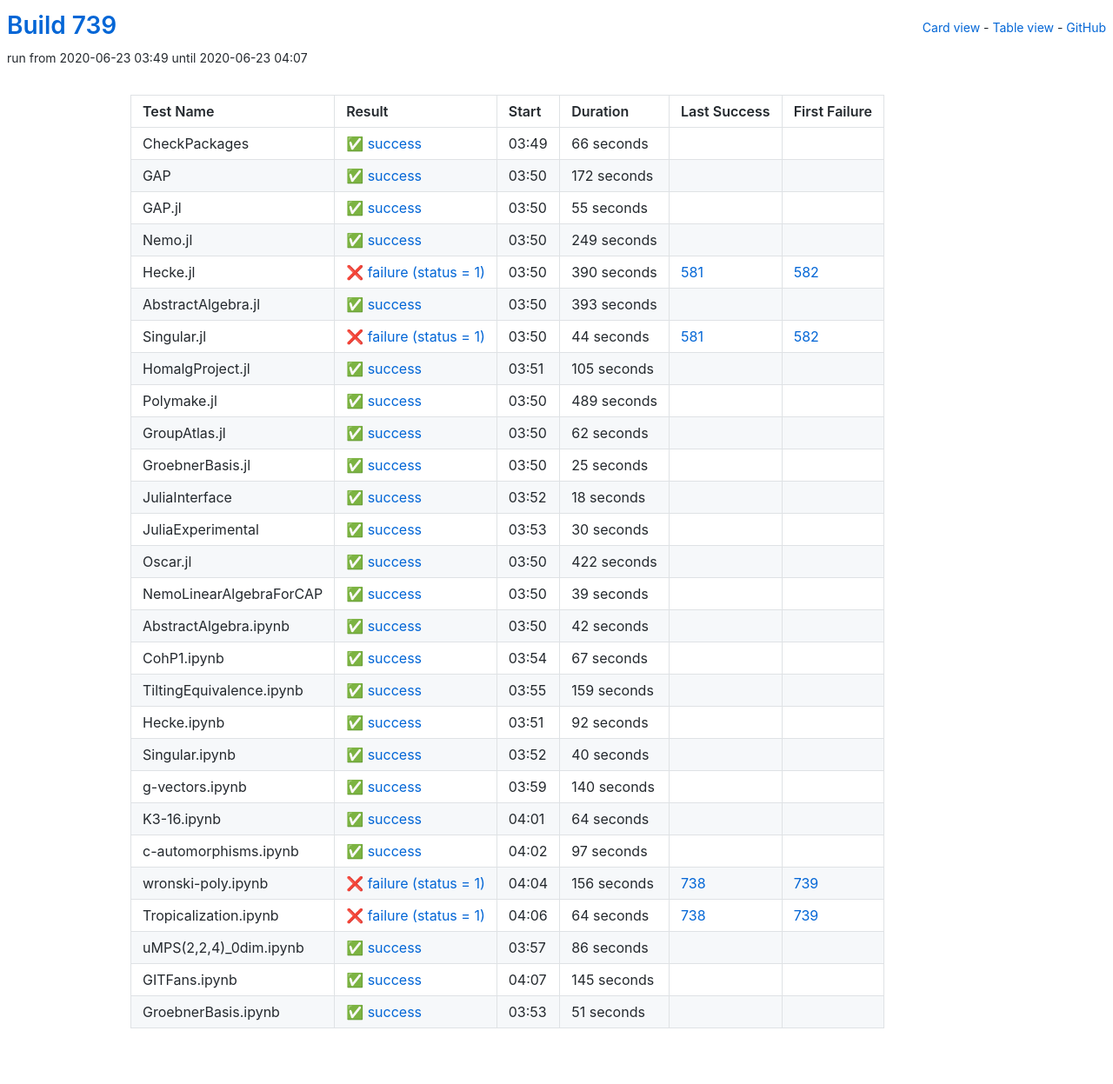
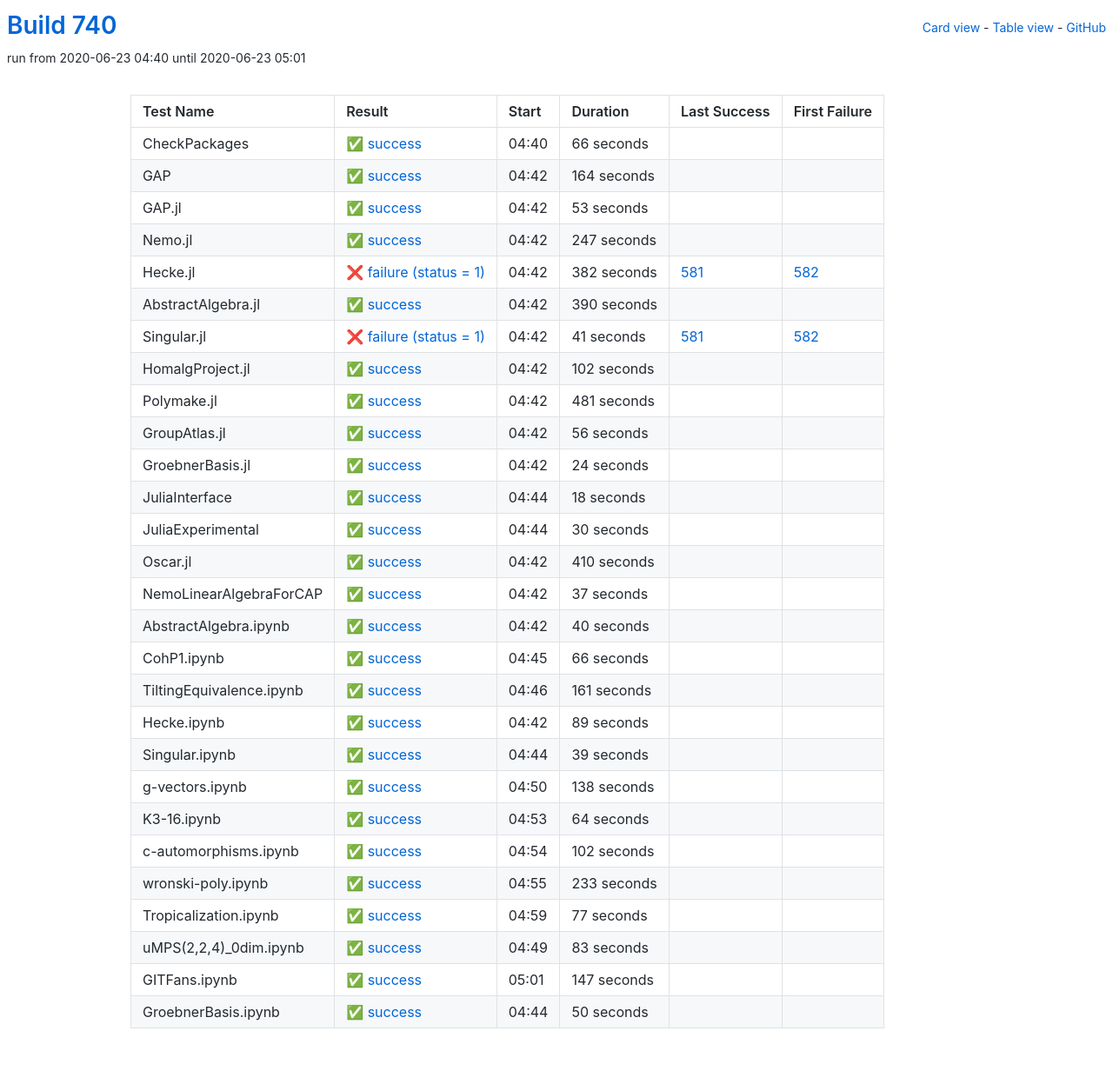
Before and after one commit to oscar-system/oscar-ci-status-1.4, a Jekyll site: the page built from table.html, in a window 1280 px wide. Shown: the whole page at 87% size. Built offline with Jekyll 4.4.1, drawn with Linux system fonts in a browser that asks for light colours.

Commit message:
Build #740

```diff
--- a/_data/ci.yml
+++ b/_data/ci.yml
@@ -1,6 +1,6 @@
 ---
-build: 739
-build_url: https://oscarci.mathematik.uni-kl.de/job/oscar-julia-1.4/739/
+build: 740
+build_url: https://oscarci.mathematik.uni-kl.de/job/oscar-julia-1.4/740/
 job: oscar-julia-1.4
 organization: oscar-system
 repo: oscar-ci-status-1.4
@@ -8,8 +8,8 @@ repourl: https://github.com/oscar-system/oscar-ci-status-1.4
 tests:
 - name: CheckPackages
   id: checkpackages
-  log: https://oscarci.mathematik.uni-kl.de/job/oscar-julia-1.4/739/artifact/logs/build-739/CheckPackages.log
-  start: 2020-06-23 03:49
+  log: https://oscarci.mathematik.uni-kl.de/job/oscar-julia-1.4/740/artifact/logs/build-740/CheckPackages.log
+  start: 2020-06-23 04:40
   success: true
   exitcode: 0
   status: success
@@ -20,128 +20,128 @@ tests:
   first_failure_url:
 - name: GAP
   id: gap
-  log: https://oscarci.mathematik.uni-kl.de/job/oscar-julia-1.4/739/artifact/logs/build-739/GAP.log
-  start: 2020-06-23 03:50
+  log: https://oscarci.mathematik.uni-kl.de/job/oscar-julia-1.4/740/artifact/logs/build-740/GAP.log
+  start: 2020-06-23 04:42
   success: true
   exitcode: 0
   status: success
-  duration: 172
+  duration: 164
   last_success: false
   last_success_url:
   first_failure: false
   first_failure_url:
 - name: GAP.jl
   id: gap-jl
-  log: https://oscarci.mathematik.uni-kl.de/job/oscar-julia-1.4/739/artifact/logs/build-739/GAP.jl.log
-  start: 2020-06-23 03:50
+  log: https://oscarci.mathematik.uni-kl.de/job/oscar-julia-1.4/740/artifact/logs/build-740/GAP.jl.log
+  start: 2020-06-23 04:42
   success: true
   exitcode: 0
   status: success
-  duration: 55
+  duration: 53
   last_success: false
   last_success_url:
   first_failure: false
   first_failure_url:
 - name: Nemo.jl
   id: nemo-jl
-  log: https://oscarci.mathematik.uni-kl.de/job/oscar-julia-1.4/739/artifact/logs/build-739/Nemo.jl.log
-  start: 2020-06-23 03:50
+  log: https://oscarci.mathematik.uni-kl.de/job/oscar-julia-1.4/740/artifact/logs/build-740/Nemo.jl.log
+  start: 2020-06-23 04:42
   success: true
   exitcode: 0
   status: success
-  duration: 249
+  duration: 247
   last_success: false
   last_success_url:
   first_failure: false
   first_failure_url:
 - name: Hecke.jl
   id: hecke-jl
-  log: https://oscarci.mathematik.uni-kl.de/job/oscar-julia-1.4/739/artifact/logs/build-739/Hecke.jl.log
-  start: 2020-06-23 03:50
+  log: https://oscarci.mathematik.uni-kl.de/job/oscar-julia-1.4/740/artifact/logs/build-740/Hecke.jl.log
+  start: 2020-06-23 04:42
   success: false
   exitcode: 1
   status: failure
-  duration: 390
+  duration: 382
   last_success: 581
   last_success_url: https://oscarci.mathematik.uni-kl.de/job/oscar-julia-1.4/581/
   first_failure: 582
   first_failure_url: https://oscarci.mathematik.uni-kl.de/job/oscar-julia-1.4/582/
 - name: AbstractAlgebra.jl
   id: abstractalgebra-jl
-  log: https://oscarci.mathematik.uni-kl.de/job/oscar-julia-1.4/739/artifact/logs/build-739/AbstractAlgebra.jl.log
-  start: 2020-06-23 03:50
+  log: https://oscarci.mathematik.uni-kl.de/job/oscar-julia-1.4/740/artifact/logs/build-740/AbstractAlgebra.jl.log
+  start: 2020-06-23 04:42
   success: true
   exitcode: 0
   status: success
-  duration: 393
+  duration: 390
   last_success: false
   last_success_url:
   first_failure: false
   first_failure_url:
 - name: Singular.jl
   id: singular-jl
-  log: https://oscarci.mathematik.uni-kl.de/job/oscar-julia-1.4/739/artifact/logs/build-739/Singular.jl.log
-  start: 2020-06-23 03:50
+  log: https://oscarci.mathematik.uni-kl.de/job/oscar-julia-1.4/740/artifact/logs/build-740/Singular.jl.log
+  start: 2020-06-23 04:42
   success: false
   exitcode: 1
   status: failure
-  duration: 44
+  duration: 41
   last_success: 581
   last_success_url: https://oscarci.mathematik.uni-kl.de/job/oscar-julia-1.4/581/
   first_failure: 582
   first_failure_url: https://oscarci.mathematik.uni-kl.de/job/oscar-julia-1.4/582/
 - name: HomalgProject.jl
   id: homalgproject-jl
-  log: https://oscarci.mathematik.uni-kl.de/job/oscar-julia-1.4/739/artifact/logs/build-739/HomalgProject.jl.log
-  start: 2020-06-23 03:51
+  log: https://oscarci.mathematik.uni-kl.de/job/oscar-julia-1.4/740/artifact/logs/build-740/HomalgProject.jl.log
+  start: 2020-06-23 04:42
   success: true
   exitcode: 0
   status: success
-  duration: 105
+  duration: 102
   last_success: false
   last_success_url:
   first_failure: false
   first_failure_url:
 - name: Polymake.jl
   id: polymake-jl
-  log: https://oscarci.mathematik.uni-kl.de/job/oscar-julia-1.4/739/artifact/logs/build-739/Polymake.jl.log
-  start: 2020-06-23 03:50
+  log: https://oscarci.mathematik.uni-kl.de/job/oscar-julia-1.4/740/artifact/logs/build-740/Polymake.jl.log
+  start: 2020-06-23 04:42
   success: true
   exitcode: 0
   status: success
-  duration: 489
+  duration: 481
   last_success: false
   last_success_url:
   first_failure: false
   first_failure_url:
 - name: GroupAtlas.jl
   id: groupatlas-jl
-  log: https://oscarci.mathematik.uni-kl.de/job/oscar-julia-1.4/739/artifact/logs/build-739/GroupAtlas.jl.log
-  start: 2020-06-23 03:50
+  log: https://oscarci.mathematik.uni-kl.de/job/oscar-julia-1.4/740/artifact/logs/build-740/GroupAtlas.jl.log
+  start: 2020-06-23 04:42
   success: true
   exitcode: 0
   status: success
-  duration: 62
+  duration: 56
   last_success: false
   last_success_url:
   first_failure: false
   first_failure_url:
 - name: GroebnerBasis.jl
   id: groebnerbasis-jl
-  log: https://oscarci.mathematik.uni-kl.de/job/oscar-julia-1.4/739/artifact/logs/build-739/GroebnerBasis.jl.log
-  start: 2020-06-23 03:50
+  log: https://oscarci.mathematik.uni-kl.de/job/oscar-julia-1.4/740/artifact/logs/build-740/GroebnerBasis.jl.log
+  start: 2020-06-23 04:42
   success: true
   exitcode: 0
   status: success
-  duration: 25
+  duration: 24
   last_success: false
   last_success_url:
   first_failure: false
   first_failure_url:
 - name: JuliaInterface
   id: juliainterface
-  log: https://oscarci.mathematik.uni-kl.de/job/oscar-julia-1.4/739/artifact/logs/build-739/JuliaInterface.log
-  start: 2020-06-23 03:52
+  log: https://oscarci.mathematik.uni-kl.de/job/oscar-julia-1.4/740/artifact/logs/build-740/JuliaInterface.log
+  start: 2020-06-23 04:44
   success: true
   exitcode: 0
   status: success
@@ -152,8 +152,8 @@ tests:
   first_failure_url:
 - name: JuliaExperimental
   id: juliaexperimental
-  log: https://oscarci.mathematik.uni-kl.de/job/oscar-julia-1.4/739/artifact/logs/build-739/JuliaExperimental.log
-  start: 2020-06-23 03:53
+  log: https://oscarci.mathematik.uni-kl.de/job/oscar-julia-1.4/740/artifact/logs/build-740/JuliaExperimental.log
+  start: 2020-06-23 04:44
   success: true
   exitcode: 0
   status: success
@@ -164,20 +164,80 @@ tests:
   first_failure_url:
 - name: Oscar.jl
   id: oscar-jl
-  log: https://oscarci.mathematik.uni-kl.de/job/oscar-julia-1.4/739/artifact/logs/build-739/Oscar.jl.log
-  start: 2020-06-23 03:50
+  log: https://oscarci.mathematik.uni-kl.de/job/oscar-julia-1.4/740/artifact/logs/build-740/Oscar.jl.log
+  start: 2020-06-23 04:42
   success: true
   exitcode: 0
   status: success
-  duration: 422
+  duration: 410
   last_success: false
   last_success_url:
   first_failure: false
   first_failure_url:
 - name: NemoLinearAlgebraForCAP
   id: nemolinearalgebraforcap
-  log: https://oscarci.mathematik.uni-kl.de/job/oscar-julia-1.4/739/artifact/logs/build-739/NemoLinearAlgebraForCAP.log
-  start: 2020-06-23 03:50
+  log: https://oscarci.mathematik.uni-kl.de/job/oscar-julia-1.4/740/artifact/logs/build-740/NemoLinearAlgebraForCAP.log
+  start: 2020-06-23 04:42
+  success: true
+  exitcode: 0
+  status: success
+  duration: 37
+  last_success: false
+  last_success_url:
+  first_failure: false
+  first_failure_url:
+- name: AbstractAlgebra.ipynb
+  id: abstractalgebra-ipynb
+  log: https://oscarci.mathematik.uni-kl.de/job/oscar-julia-1.4/740/artifact/logs/build-740/AbstractAlgebra.ipynb.log
+  start: 2020-06-23 04:42
+  success: true
+  exitcode: 0
+  status: success
+  duration: 40
+  last_success: false
+  last_success_url:
+  first_failure: false
+  first_failure_url:
+- name: CohP1.ipynb
+  id: cohp1-ipynb
+  log: https://oscarci.mathematik.uni-kl.de/job/oscar-julia-1.4/740/artifact/logs/build-740/CohP1.ipynb.log
+  start: 2020-06-23 04:45
+  success: true
+  exitcode: 0
+  status: success
+  duration: 66
+  last_success: false
+  last_success_url:
+  first_failure: false
+  first_failure_url:
+- name: TiltingEquivalence.ipynb
+  id: tiltingequivalence-ipynb
+  log: https://oscarci.mathematik.uni-kl.de/job/oscar-julia-1.4/740/artifact/logs/build-740/TiltingEquivalence.ipynb.log
+  start: 2020-06-23 04:46
+  success: true
+  exitcode: 0
+  status: success
+  duration: 161
+  last_success: false
+  last_success_url:
+  first_failure: false
+  first_failure_url:
+- name: Hecke.ipynb
+  id: hecke-ipynb
+  log: https://oscarci.mathematik.uni-kl.de/job/oscar-julia-1.4/740/artifact/logs/build-740/Hecke.ipynb.log
+  start: 2020-06-23 04:42
+  success: true
+  exitcode: 0
+  status: success
+  duration: 89
+  last_success: false
+  last_success_url:
+  first_failure: false
+  first_failure_url:
+- name: Singular.ipynb
+  id: singular-ipynb
+  log: https://oscarci.mathematik.uni-kl.de/job/oscar-julia-1.4/740/artifact/logs/build-740/Singular.ipynb.log
+  start: 2020-06-23 04:44
   success: true
   exitcode: 0
   status: success
@@ -186,82 +246,22 @@ tests:
   last_success_url:
   first_failure: false
   first_failure_url:
-- name: AbstractAlgebra.ipynb
-  id: abstractalgebra-ipynb
-  log: https://oscarci.mathematik.uni-kl.de/job/oscar-julia-1.4/739/artifact/logs/build-739/AbstractAlgebra.ipynb.log
-  start: 2020-06-23 03:50
+- name: g-vectors.ipynb
+  id: g-vectors-ipynb
+  log: https://oscarci.mathematik.uni-kl.de/job/oscar-julia-1.4/740/artifact/logs/build-740/g-vectors.ipynb.log
+  start: 2020-06-23 04:50
   success: true
   exitcode: 0
   status: success
-  duration: 42
-  last_success: false
-  last_success_url:
-  first_failure: false
-  first_failure_url:
-- name: CohP1.ipynb
-  id: cohp1-ipynb
-  log: https://oscarci.mathematik.uni-kl.de/job/oscar-julia-1.4/739/artifact/logs/build-739/CohP1.ipynb.log
-  start: 2020-06-23 03:54
-  success: true
-  exitcode: 0
-  status: success
-  duration: 67
-  last_success: false
-  last_success_url:
-  first_failure: false
-  first_failure_url:
-- name: TiltingEquivalence.ipynb
-  id: tiltingequivalence-ipynb
-  log: https://oscarci.mathematik.uni-kl.de/job/oscar-julia-1.4/739/artifact/logs/build-739/TiltingEquivalence.ipynb.log
-  start: 2020-06-23 03:55
-  success: true
-  exitcode: 0
-  status: success
-  duration: 159
-  last_success: false
-  last_success_url:
-  first_failure: false
-  first_failure_url:
-- name: Hecke.ipynb
-  id: hecke-ipynb
-  log: https://oscarci.mathematik.uni-kl.de/job/oscar-julia-1.4/739/artifact/logs/build-739/Hecke.ipynb.log
-  start: 2020-06-23 03:51
-  success: true
-  exitcode: 0
-  status: success
-  duration: 92
-  last_success: false
-  last_success_url:
-  first_failure: false
-  first_failure_url:
-- name: Singular.ipynb
-  id: singular-ipynb
-  log: https://oscarci.mathematik.uni-kl.de/job/oscar-julia-1.4/739/artifact/logs/build-739/Singular.ipynb.log
-  start: 2020-06-23 03:52
-  success: true
-  exitcode: 0
-  status: success
-  duration: 40
-  last_success: false
-  last_success_url:
-  first_failure: false
-  first_failure_url:
-- name: g-vectors.ipynb
-  id: g-vectors-ipynb
-  log: https://oscarci.mathematik.uni-kl.de/job/oscar-julia-1.4/739/artifact/logs/build-739/g-vectors.ipynb.log
-  start: 2020-06-23 03:59
-  success: true
-  exitcode: 0
-  status: success
-  duration: 140
+  duration: 138
   last_success: false
   last_success_url:
   first_failure: false
   first_failure_url:
 - name: K3-16.ipynb
   id: k3-16-ipynb
-  log: https://oscarci.mathematik.uni-kl.de/job/oscar-julia-1.4/739/artifact/logs/build-739/K3-16.ipynb.log
-  start: 2020-06-23 04:01
+  log: https://oscarci.mathematik.uni-kl.de/job/oscar-julia-1.4/740/artifact/logs/build-740/K3-16.ipynb.log
+  start: 2020-06-23 04:53
   success: true
   exitcode: 0
   status: success
@@ -272,72 +272,72 @@ tests:
   first_failure_url:
 - name: c-automorphisms.ipynb
   id: c-automorphisms-ipynb
-  log: https://oscarci.mathematik.uni-kl.de/job/oscar-julia-1.4/739/artifact/logs/build-739/c-automorphisms.ipynb.log
-  start: 2020-06-23 04:02
+  log: https://oscarci.mathematik.uni-kl.de/job/oscar-julia-1.4/740/artifact/logs/build-740/c-automorphisms.ipynb.log
+  start: 2020-06-23 04:54
   success: true
   exitcode: 0
   status: success
-  duration: 97
+  duration: 102
   last_success: false
   last_success_url:
   first_failure: false
   first_failure_url:
 - name: wronski-poly.ipynb
   id: wronski-poly-ipynb
-  log: https://oscarci.mathematik.uni-kl.de/job/oscar-julia-1.4/739/artifact/logs/build-739/wronski-poly.ipynb.log
-  start: 2020-06-23 04:04
-  success: false
-  exitcode: 1
-  status: failure
-  duration: 156
-  last_success: 738
-  last_success_url: https://oscarci.mathematik.uni-kl.de/job/oscar-julia-1.4/738/
-  first_failure: 739
-  first_failure_url: https://oscarci.mathematik.uni-kl.de/job/oscar-julia-1.4/739/
-- name: Tropicalization.ipynb
-  id: tropicalization-ipynb
-  log: https://oscarci.mathematik.uni-kl.de/job/oscar-julia-1.4/739/artifact/logs/build-739/Tropicalization.ipynb.log
-  start: 2020-06-23 04:06
-  success: false
-  exitcode: 1
-  status: failure
-  duration: 64
-  last_success: 738
-  last_success_url: https://oscarci.mathematik.uni-kl.de/job/oscar-julia-1.4/738/
-  first_failure: 739
-  first_failure_url: https://oscarci.mathematik.uni-kl.de/job/oscar-julia-1.4/739/
-- name: uMPS(2,2,4)_0dim.ipynb
-  id: umps-2-2-4-0dim-ipynb
-  log: https://oscarci.mathematik.uni-kl.de/job/oscar-julia-1.4/739/artifact/logs/build-739/uMPS-2-2-4-_0dim.ipynb.log
-  start: 2020-06-23 03:57
+  log: https://oscarci.mathematik.uni-kl.de/job/oscar-julia-1.4/740/artifact/logs/build-740/wronski-poly.ipynb.log
+  start: 2020-06-23 04:55
   success: true
   exitcode: 0
   status: success
-  duration: 86
+  duration: 233
+  last_success: false
+  last_success_url:
+  first_failure: false
+  first_failure_url:
+- name: Tropicalization.ipynb
+  id: tropicalization-ipynb
+  log: https://oscarci.mathematik.uni-kl.de/job/oscar-julia-1.4/740/artifact/logs/build-740/Tropicalization.ipynb.log
+  start: 2020-06-23 04:59
+  success: true
+  exitcode: 0
+  status: success
+  duration: 77
+  last_success: false
+  last_success_url:
+  first_failure: false
+  first_failure_url:
+- name: uMPS(2,2,4)_0dim.ipynb
+  id: umps-2-2-4-0dim-ipynb
+  log: https://oscarci.mathematik.uni-kl.de/job/oscar-julia-1.4/740/artifact/logs/build-740/uMPS-2-2-4-_0dim.ipynb.log
+  start: 2020-06-23 04:49
+  success: true
+  exitcode: 0
+  status: success
+  duration: 83
   last_success: false
   last_success_url:
   first_failure: false
   first_failure_url:
 - name: GITFans.ipynb
   id: gitfans-ipynb
-  log: https://oscarci.mathematik.uni-kl.de/job/oscar-julia-1.4/739/artifact/logs/build-739/GITFans.ipynb.log
-  start: 2020-06-23 04:07
+  log: https://oscarci.mathematik.uni-kl.de/job/oscar-julia-1.4/740/artifact/logs/build-740/GITFans.ipynb.log
+  start: 2020-06-23 05:01
   success: true
   exitcode: 0
   status: success
-  duration: 145
+  duration: 147
   last_success: false
   last_success_url:
   first_failure: false
   first_failure_url:
 - name: GroebnerBasis.ipynb
   id: groebnerbasis-ipynb
-  log: https://oscarci.mathematik.uni-kl.de/job/oscar-julia-1.4/739/artifact/logs/build-739/GroebnerBasis.ipynb.log
-  start: 2020-06-23 03:53
+  log: https://oscarci.mathematik.uni-kl.de/job/oscar-julia-1.4/740/artifact/logs/build-740/GroebnerBasis.ipynb.log
+  start: 2020-06-23 04:44
   success: true
   exitcode: 0
   status: success
-  duration: 51
+  duration: 50
   last_success: false
   last_success_url:
   first_failure: false
```
Also changed, not shown: README.md.
